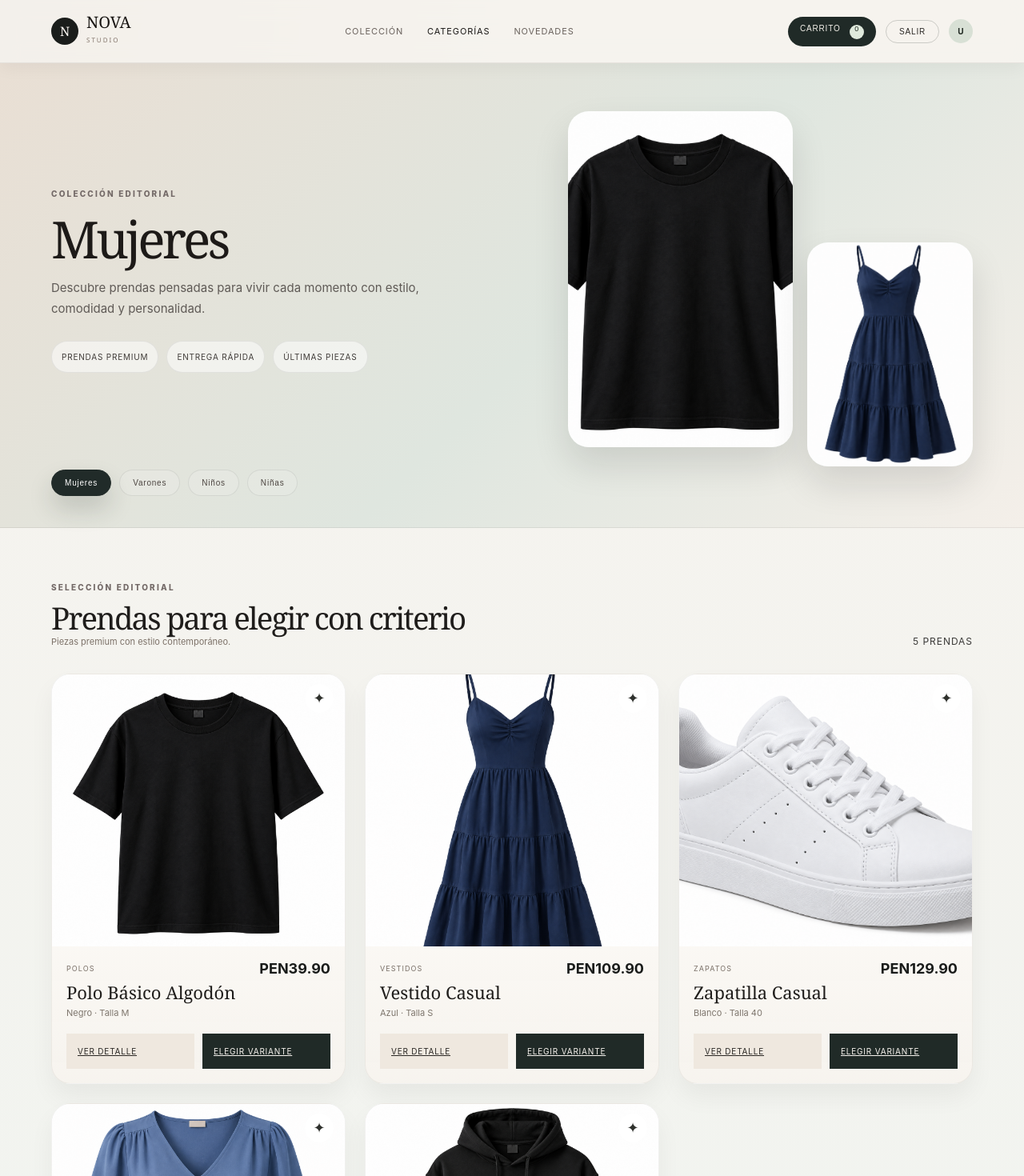
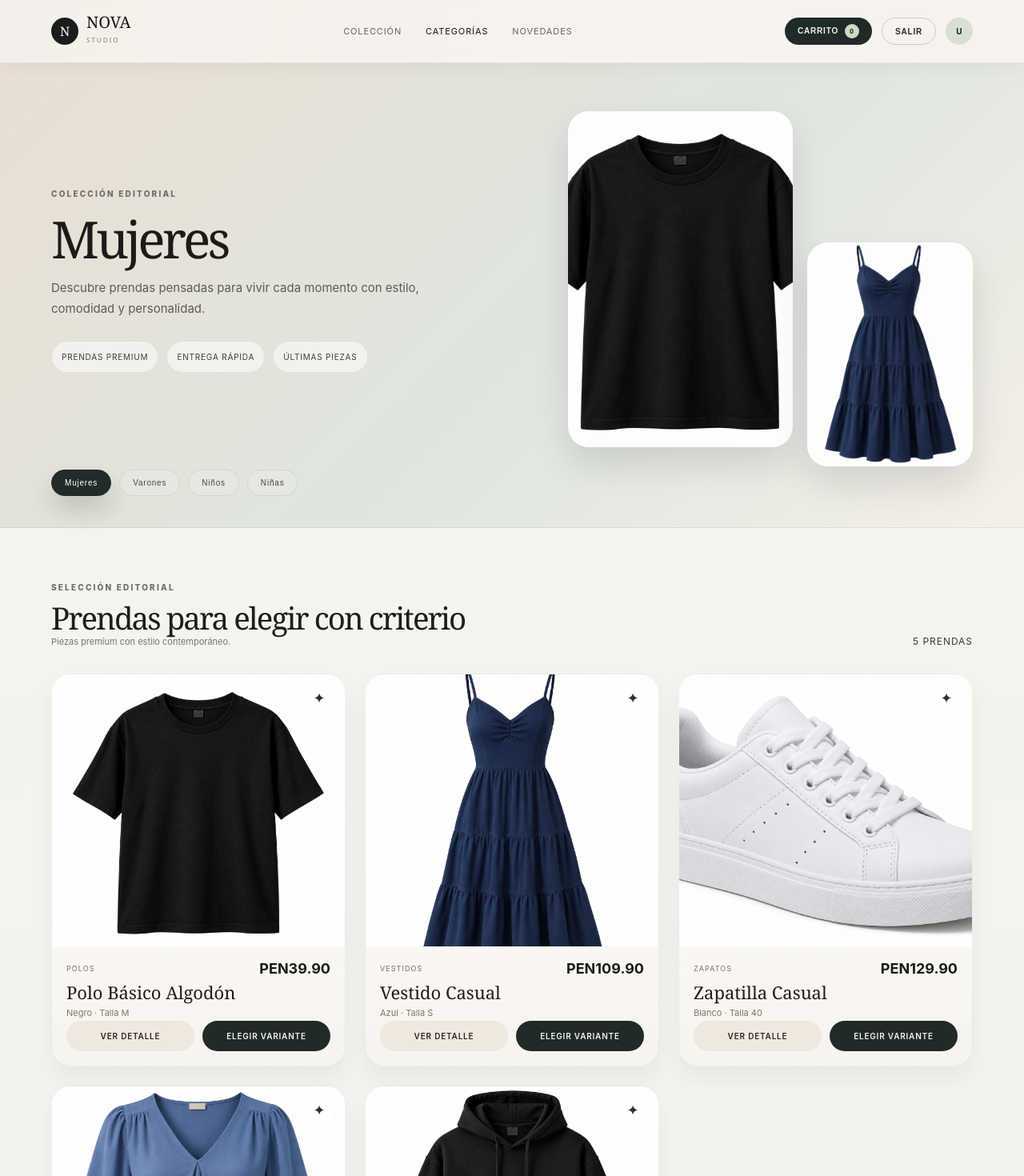
Before and after one commit to bryanruegapiedad/PROYECTO-ROPA, an Angular app in the folder frontend/: page /tienda/categoria/mujeres in a window 1280 px wide. Shown: the top 1470 px of the page at 80% size. Built offline with nearby package versions, Linux system fonts and the light colour scheme; no server answers; sample sign-in values are in the browser's storage.

Commit message:
fix(categoria): cuadrar y centrar verticalmente boton de carrito y acciones de prendas

```diff
--- a/frontend/src/app/pages/categoria/categoria.scss
+++ b/frontend/src/app/pages/categoria/categoria.scss
@@ -89,39 +89,60 @@
 }
 
 .cart-button {
+  align-items: center;
   background: #202a27;
   border: 0;
   border-radius: 999px;
   color: #f2efe8;
   cursor: pointer;
+  display: inline-flex;
   font-size: 10px;
+  font-weight: 600;
+  height: 34px;
+  box-sizing: border-box;
+  justify-content: center;
   letter-spacing: 0.08em;
-  padding: 9px 15px;
+  padding: 0 16px;
   text-transform: uppercase;
+  vertical-align: middle;
+  line-height: 1;
+  white-space: nowrap;
 }
 
 .cart-button span {
-  background: #dfe9dc;
+  align-items: center;
+  background: #cddbc4;
   border-radius: 50%;
   color: #1d281f;
   display: inline-flex;
   font-size: 9px;
+  font-weight: 700;
   height: 18px;
   justify-content: center;
+  line-height: 1;
   margin-left: 8px;
+  text-align: center;
   width: 18px;
+  flex-shrink: 0;
 }
 
 .outline-button {
+  align-items: center;
   background: transparent;
   border: 1px solid rgba(32, 42, 39, 0.2);
   border-radius: 999px;
   color: #2d2a27;
   cursor: pointer;
+  display: inline-flex;
   font-size: 10px;
+  font-weight: 600;
+  height: 34px;
+  box-sizing: border-box;
+  justify-content: center;
   letter-spacing: 0.08em;
-  padding: 8px 16px;
+  padding: 0 16px;
   text-transform: uppercase;
+  white-space: nowrap;
 }
 
 .user-mark {
@@ -129,12 +150,13 @@
   background: #d8e0d5;
   border-radius: 50%;
   color: #1d261f;
-  display: flex;
+  display: inline-flex;
   font-size: 10px;
   font-weight: 700;
-  height: 30px;
+  height: 34px;
   justify-content: center;
-  width: 30px;
+  width: 34px;
+  flex-shrink: 0;
 }
 
 .admin-nav-pill {
@@ -165,11 +187,15 @@
   border-radius: 999px;
   font-size: 10px;
   font-weight: 700;
+  height: 34px;
+  box-sizing: border-box;
+  justify-content: center;
   letter-spacing: 0.08em;
-  padding: 7px 14px;
+  padding: 0 14px;
   text-decoration: none;
   text-transform: uppercase;
   box-shadow: 0 2px 8px rgba(0, 0, 0, 0.08);
+  white-space: nowrap;
   transition: all 0.2s ease;
 
   &:hover {
@@ -419,6 +445,8 @@
   border: 1px solid rgba(34, 32, 29, 0.06);
   border-radius: 24px;
   overflow: hidden;
+  display: flex;
+  flex-direction: column;
   transition: transform 0.2s ease, box-shadow 0.2s ease;
   box-shadow: 0 16px 30px rgba(28, 20, 16, 0.05);
 }
@@ -456,14 +484,18 @@
 }
 
 .save-button {
+  align-items: center;
   background: rgba(255, 255, 255, 0.76);
   backdrop-filter: blur(8px);
   border: 0;
   border-radius: 50%;
   color: #2f312d;
   cursor: pointer;
+  display: inline-flex;
   font-size: 18px;
   height: 36px;
+  justify-content: center;
+  line-height: 1;
   position: absolute;
   right: 14px;
   top: 12px;
@@ -473,6 +505,7 @@
 .pin-meta {
   align-items: flex-start;
   display: flex;
+  flex: 1;
   gap: 12px;
   justify-content: space-between;
   padding: 18px 18px 0;
@@ -510,17 +543,27 @@
   display: grid;
   gap: 10px;
   grid-template-columns: 1fr 1fr;
-  margin: 16px 18px 18px;
+  margin: auto 18px 18px;
 }
 
 .ghost,
 .add-cart {
+  align-items: center;
   border: 0;
+  border-radius: 999px;
   cursor: pointer;
+  display: inline-flex;
   font-size: 10px;
+  font-weight: 600;
+  height: 38px;
+  box-sizing: border-box;
+  justify-content: center;
   letter-spacing: 0.08em;
-  padding: 12px 14px;
+  padding: 0 14px;
+  text-align: center;
+  text-decoration: none;
   text-transform: uppercase;
+  white-space: nowrap;
 }
 
 .ghost {
--- a/frontend/src/app/pages/novedades/novedades.scss
+++ b/frontend/src/app/pages/novedades/novedades.scss
@@ -91,11 +91,16 @@
   cursor: pointer;
   display: inline-flex;
   font-size: 10px;
+  font-weight: 600;
+  height: 34px;
+  box-sizing: border-box;
   justify-content: center;
   letter-spacing: 0.08em;
-  padding: 8px 14px;
+  padding: 0 16px;
   text-transform: uppercase;
   vertical-align: middle;
+  line-height: 1;
+  white-space: nowrap;
 }
 
 .cart-button span {
@@ -112,18 +117,26 @@
   margin-left: 8px;
   text-align: center;
   width: 18px;
+  flex-shrink: 0;
 }
 
 .outline-button {
+  align-items: center;
   background: transparent;
   border: 1px solid rgba(32, 42, 39, 0.2);
   border-radius: 999px;
   color: #2d2a27;
   cursor: pointer;
+  display: inline-flex;
   font-size: 10px;
+  font-weight: 600;
+  height: 34px;
+  box-sizing: border-box;
+  justify-content: center;
   letter-spacing: 0.08em;
-  padding: 8px 16px;
+  padding: 0 16px;
   text-transform: uppercase;
+  white-space: nowrap;
 }
 
 .user-mark {
@@ -131,12 +144,13 @@
   background: #d8e0d5;
   border-radius: 50%;
   color: #1d261f;
-  display: flex;
+  display: inline-flex;
   font-size: 10px;
   font-weight: 700;
-  height: 30px;
+  height: 34px;
   justify-content: center;
-  width: 30px;
+  width: 34px;
+  flex-shrink: 0;
 }
 
 .admin-nav-pill {
@@ -167,11 +181,15 @@
   border-radius: 999px;
   font-size: 10px;
   font-weight: 700;
+  height: 34px;
+  box-sizing: border-box;
+  justify-content: center;
   letter-spacing: 0.08em;
-  padding: 7px 14px;
+  padding: 0 14px;
   text-decoration: none;
   text-transform: uppercase;
   box-shadow: 0 2px 8px rgba(0, 0, 0, 0.08);
+  white-space: nowrap;
   transition: all 0.2s ease;
 
   &:hover {
--- a/frontend/src/app/pages/tienda/tienda.scss
+++ b/frontend/src/app/pages/tienda/tienda.scss
@@ -100,11 +100,16 @@
   cursor: pointer;
   display: inline-flex;
   font-size: 10px;
+  font-weight: 600;
+  height: 34px;
+  box-sizing: border-box;
   justify-content: center;
   letter-spacing: 0.08em;
-  padding: 8px 14px;
+  padding: 0 16px;
   text-transform: uppercase;
   vertical-align: middle;
+  line-height: 1;
+  white-space: nowrap;
 }
 
 .cart-button span {
@@ -121,18 +126,26 @@
   margin-left: 8px;
   text-align: center;
   width: 18px;
+  flex-shrink: 0;
 }
 
 .outline-button {
+  align-items: center;
   background: transparent;
   border: 1px solid rgba(32, 42, 39, 0.2);
   border-radius: 999px;
   color: #2d2a27;
   cursor: pointer;
+  display: inline-flex;
   font-size: 10px;
+  font-weight: 600;
+  height: 34px;
+  box-sizing: border-box;
+  justify-content: center;
   letter-spacing: 0.08em;
-  padding: 8px 16px;
+  padding: 0 16px;
   text-transform: uppercase;
+  white-space: nowrap;
 }
 
 .user-mark {
@@ -140,12 +153,13 @@
   background: #d8e0d5;
   border-radius: 50%;
   color: #1d261f;
-  display: flex;
+  display: inline-flex;
   font-size: 10px;
   font-weight: 700;
-  height: 30px;
+  height: 34px;
   justify-content: center;
-  width: 30px;
+  width: 34px;
+  flex-shrink: 0;
 }
 
 .admin-nav-pill {
@@ -176,11 +190,15 @@
   border-radius: 999px;
   font-size: 10px;
   font-weight: 700;
+  height: 34px;
+  box-sizing: border-box;
+  justify-content: center;
   letter-spacing: 0.08em;
-  padding: 7px 14px;
+  padding: 0 14px;
   text-decoration: none;
   text-transform: uppercase;
   box-shadow: 0 2px 8px rgba(0, 0, 0, 0.08);
+  white-space: nowrap;
   transition: all 0.2s ease;
 
   &:hover {
```
